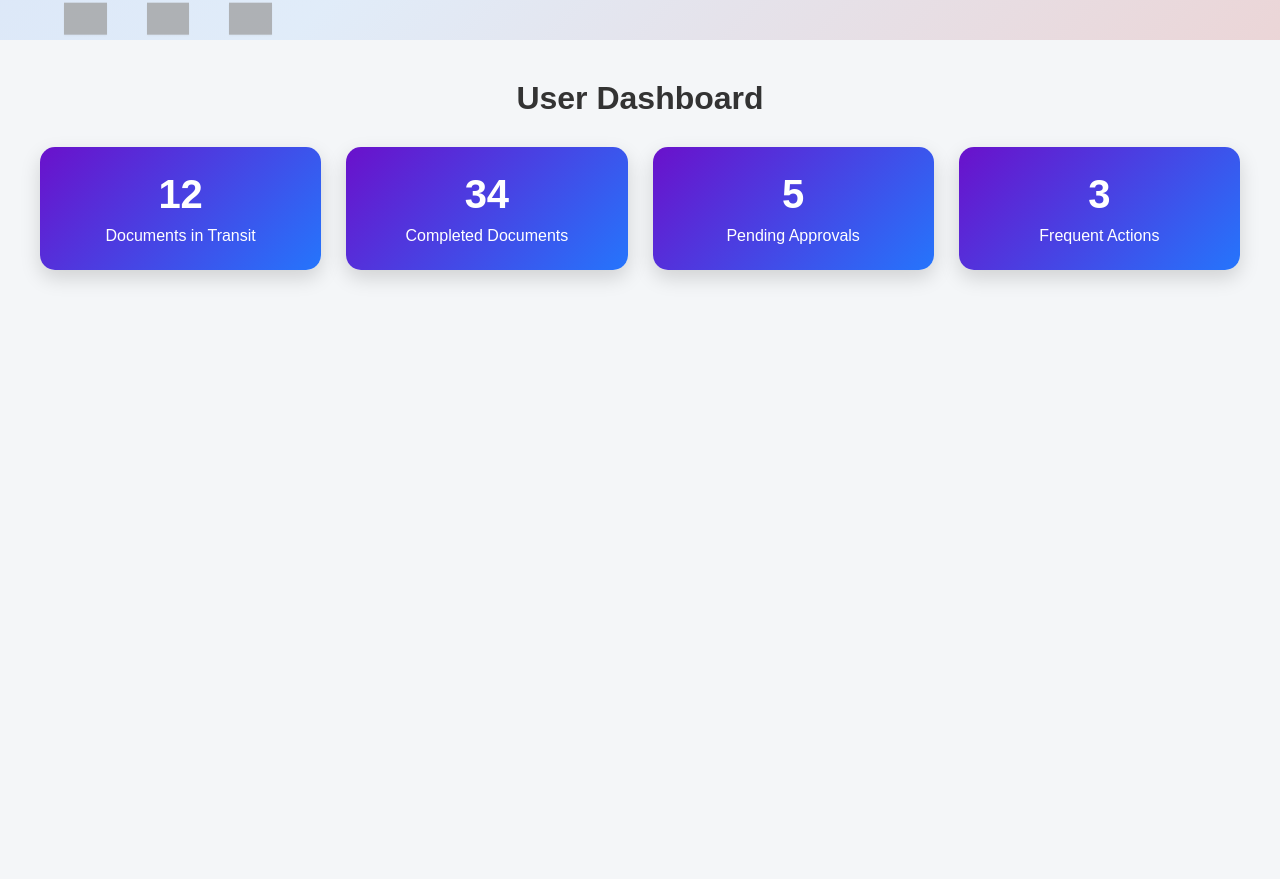
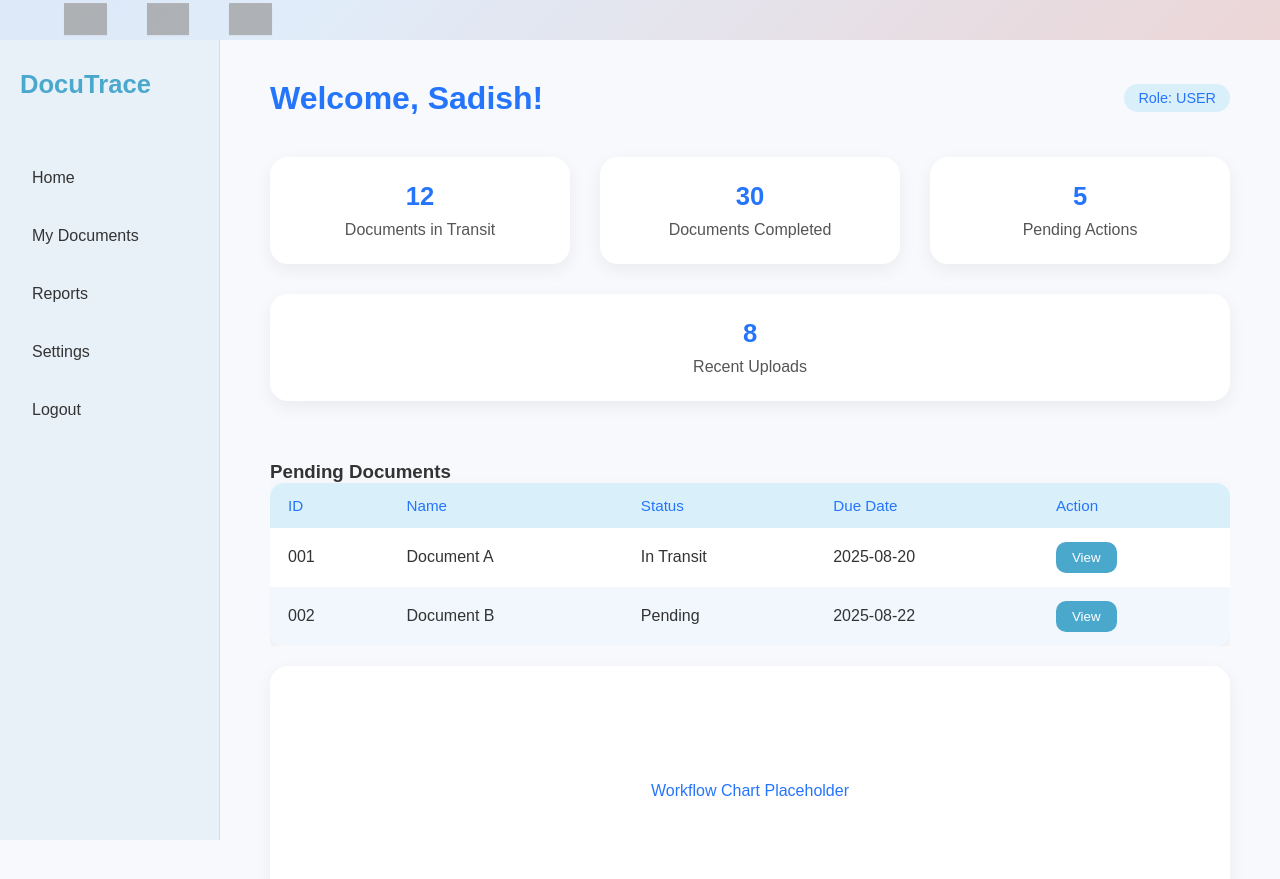
Before and after one commit to shaveenudayanga/Document-Tracking-System, a React (Vite) app in the folder frontend/: page /dashboard in a window 1280 px wide. Shown: the part 755-1634 px from the top of the page. Before the commit the page ends 1065 px from the top, so only its background shows below. Built offline with nearby package versions, Linux system fonts and the light colour scheme; no server answers; grey boxes are pictures that could not be loaded.

Commit message:
design dashboard

```diff
--- a/frontend/src/App.jsx
+++ b/frontend/src/App.jsx
@@ -65,7 +65,7 @@ function App() {
         {/* Main app - with PageShell as layout for all other routes */}
         <Route path="/" element={<PageShell />}>
           {/* Default child route for /, e.g. Dashboard */}
-          <Route index element={<Dashboard />} />
+
           <Route path="dashboard" element={<Dashboard />} />
           <Route path="documents" element={<DocumentList />} />
           <Route path="documents/:id" element={<DocumentDetails />} />
--- a/frontend/src/Pages/Dashboard/Dashboard.jsx
+++ b/frontend/src/Pages/Dashboard/Dashboard.jsx
@@ -1,35 +1,151 @@
-import React from "react";
+// src/Pages/Dashboard/Dashboard.jsx
+import React, { useState, useEffect } from "react";
 import "../../styles/Dashboard.css";
 
-const Dashboard = ({ userType }) => {
-  // Example data (replace with real API data)
+const Dashboard = () => {
+  const [role, setRole] = useState("user"); // default "user", can be "admin"
+  const [userName, setUserName] = useState("Sadish");
+
+  // Simulate fetching role from localStorage or API after login
+  useEffect(() => {
+    const tokenRole = localStorage.getItem("role"); // store "user" or "admin"
+    if (tokenRole) setRole(tokenRole);
+  }, []);
+
+  // Dummy metrics
   const userMetrics = [
     { title: "Documents in Transit", value: 12 },
-    { title: "Completed Documents", value: 34 },
-    { title: "Pending Approvals", value: 5 },
-    { title: "Frequent Actions", value: 3 },
+    { title: "Documents Completed", value: 30 },
+    { title: "Pending Actions", value: 5 },
+    { title: "Recent Uploads", value: 8 },
   ];
 
   const adminMetrics = [
-    { title: "System Logs", value: 120 },
-    { title: "Pending Approvals", value: 8 },
-    { title: "Audit Snapshots", value: 5 },
-    { title: "Active Users", value: 45 },
+    { title: "Total Documents", value: 150 },
+    { title: "Pending Approvals", value: 12 },
+    { title: "Active Users", value: 25 },
+    { title: "Overdue Documents", value: 3 },
   ];
 
-  const metrics = userType === "admin" ? adminMetrics : userMetrics;
+  return (
+    <div className="dashboard-wrapper">
+      {/* Sidebar */}
+      <aside className="sidebar">
+        <h2>DocuTrace</h2>
+        <ul>
+          <li>Home</li>
+          <li>My Documents</li>
+          <li>Reports</li>
+          {role === "admin" && <li>Admin Tools</li>}
+          <li>Settings</li>
+          <li>Logout</li>
+        </ul>
+      </aside>
 
-  return (
-    <div className="dashboard-page">
-      <h1>{userType === "admin" ? "Admin Dashboard" : "User Dashboard"}</h1>
-      <div className="dashboard-cards">
-        {metrics.map((metric, index) => (
-          <div key={index} className="dashboard-card">
-            <h2>{metric.value}</h2>
-            <p>{metric.title}</p>
-          </div>
-        ))}
-      </div>
+      {/* Main Content */}
+      <main className="dashboard-main">
+        <header className="dashboard-header">
+          <h1>Welcome, {userName}!</h1>
+          <span>Role: {role.toUpperCase()}</span>
+        </header>
+
+        {/* Metrics Cards */}
+        <section className="metrics-cards">
+          {(role === "user" ? userMetrics : adminMetrics).map((metric) => (
+            <div key={metric.title} className="metric-card">
+              <h3>{metric.value}</h3>
+              <p>{metric.title}</p>
+            </div>
+          ))}
+        </section>
+
+        {/* Tables and Charts */}
+        <section className="dashboard-content">
+          {role === "user" ? (
+            <>
+              <div className="table-container">
+                <h3>Pending Documents</h3>
+                <table>
+                  <thead>
+                    <tr>
+                      <th>ID</th>
+                      <th>Name</th>
+                      <th>Status</th>
+                      <th>Due Date</th>
+                      <th>Action</th>
+                    </tr>
+                  </thead>
+                  <tbody>
+                    <tr>
+                      <td>001</td>
+                      <td>Document A</td>
+                      <td>In Transit</td>
+                      <td>2025-08-20</td>
+                      <td>
+                        <button>View</button>
+                      </td>
+                    </tr>
+                    <tr>
+                      <td>002</td>
+                      <td>Document B</td>
+                      <td>Pending</td>
+                      <td>2025-08-22</td>
+                      <td>
+                        <button>View</button>
+                      </td>
+                    </tr>
+                  </tbody>
+                </table>
+              </div>
+              <div className="chart-placeholder">
+                Workflow Chart Placeholder
+              </div>
+            </>
+          ) : (
+            <>
+              <div className="table-container">
+                <h3>Pending Approvals</h3>
+                <table>
+                  <thead>
+                    <tr>
+                      <th>ID</th>
+                      <th>User</th>
+                      <th>Document</th>
+                      <th>Submission Date</th>
+                      <th>Action</th>
+                    </tr>
+                  </thead>
+                  <tbody>
+                    <tr>
+                      <td>101</td>
+                      <td>John</td>
+                      <td>Document X</td>
+                      <td>2025-08-12</td>
+                      <td>
+                        <button>Approve</button>
+                        <button>Reject</button>
+                      </td>
+                    </tr>
+                    <tr>
+                      <td>102</td>
+                      <td>Mary</td>
+                      <td>Document Y</td>
+                      <td>2025-08-13</td>
+                      <td>
+                        <button>Approve</button>
+                        <button>Reject</button>
+                      </td>
+                    </tr>
+                  </tbody>
+                </table>
+              </div>
+              <div className="chart-placeholder">
+                System Analytics Placeholder
+              </div>
+            </>
+          )}
+        </section>
+      </main>
     </div>
   );
 };
--- a/frontend/src/styles/Dashboard.css
+++ b/frontend/src/styles/Dashboard.css
@@ -1,48 +1,207 @@
+/* Dashboard.css - Spacious & Calm with Hover Dark Accent */
+
+/* Global Styles */
 body {
   margin: 0;
-  font-family: "Segoe UI", Tahoma, Geneva, Verdana, sans-serif;
-  background-color: #f4f6f8;
+  font-family: "Segoe UI", sans-serif;
+  background: #f7f9fc;
 }
 
-.dashboard-page {
-  padding: 40px 20px;
+.dashboard-wrapper {
+  display: flex;
+  min-height: 100vh;
+  background: #f7f9fc;
 }
 
-.dashboard-page h1 {
-  text-align: center;
-  margin-bottom: 30px;
+/* Sidebar */
+.sidebar {
+  width: 220px;
+  background: #e8f0f8;
   color: #333;
+  padding: 30px 20px;
+  display: flex;
+  flex-direction: column;
+  justify-content: flex-start;
+  border-right: 1px solid #d1dde8;
 }
 
-.dashboard-cards {
-  display: grid;
-  grid-template-columns: repeat(auto-fit, minmax(200px, 1fr));
-  gap: 25px;
-  max-width: 1200px;
-  margin: 0 auto;
+.sidebar h2 {
+  margin-bottom: 40px;
+  font-size: 1.6rem;
+  color: #4ba8cd;
 }
 
-.dashboard-card {
-  background: linear-gradient(135deg, #6a11cb, #2575fc);
-  color: white;
-  padding: 25px 20px;
-  border-radius: 15px;
-  box-shadow: 0 8px 20px rgba(0, 0, 0, 0.15);
-  text-align: center;
-  transition: transform 0.3s, box-shadow 0.3s;
+.sidebar ul {
+  list-style: none;
+  padding: 0;
 }
 
-.dashboard-card h2 {
-  font-size: 2.5rem;
-  margin-bottom: 10px;
+.sidebar li {
+  margin: 20px 0;
+  cursor: pointer;
+  padding: 10px 12px;
+  border-radius: 10px;
+  transition: all 0.2s ease;
 }
 
-.dashboard-card p {
-  font-size: 1rem;
-  font-weight: 500;
+.sidebar li:hover {
+  background: #cce4f5; /* slightly darker pastel */
+  color: #2575fc;
 }
 
-.dashboard-card:hover {
-  transform: translateY(-5px);
-  box-shadow: 0 12px 25px rgba(0, 0, 0, 0.25);
+/* Main Content */
+.dashboard-main {
+  flex: 1;
+  padding: 40px 50px;
+  display: flex;
+  flex-direction: column;
+  gap: 40px; /* spacing between sections */
 }
+
+/* Header */
+.dashboard-header {
+  display: flex;
+  justify-content: space-between;
+  align-items: center;
+}
+
+.dashboard-header h1 {
+  color: #2575fc;
+  font-size: 2rem;
+}
+
+.dashboard-header span {
+  background: #d9f0fb;
+  color: #2575fc;
+  padding: 6px 14px;
+  border-radius: 14px;
+  font-size: 0.9rem;
+}
+
+/* Metrics Cards / User Material Boxes */
+.metrics-cards {
+  display: flex;
+  gap: 30px;
+  flex-wrap: wrap;
+}
+
+.metric-card {
+  background: #ffffff;
+  padding: 25px;
+  border-radius: 18px;
+  flex: 1 1 250px;
+  text-align: center;
+  box-shadow: 0 6px 18px rgba(0, 0, 0, 0.06);
+  transition: all 0.25s ease;
+}
+
+.metric-card:hover {
+  background: #c0d9eb; /* soft dark color on hover */
+  transform: translateY(-4px);
+  box-shadow: 0 10px 22px rgba(0, 0, 0, 0.12);
+}
+
+.metric-card h3 {
+  margin: 0;
+  font-size: 1.6rem;
+  color: #2575fc;
+}
+
+.metric-card p {
+  margin: 10px 0 0;
+  color: #555;
+  font-size: 1rem;
+}
+
+/* Tables */
+.table-container {
+  margin-top: 20px;
+  overflow-x: auto;
+}
+
+table {
+  width: 100%;
+  border-collapse: collapse;
+  background: #ffffff;
+  border-radius: 14px;
+  overflow: hidden;
+  box-shadow: 0 6px 18px rgba(0, 0, 0, 0.06);
+}
+
+th,
+td {
+  padding: 14px 18px;
+  text-align: left;
+}
+
+th {
+  background: #d9f0fb;
+  color: #2575fc;
+  font-weight: 500;
+  font-size: 0.95rem;
+}
+
+tr:nth-child(even) td {
+  background: #f1f7fc;
+}
+
+tr:hover td {
+  background: #d0e8f8;
+  transition: all 0.2s ease;
+}
+
+/* Buttons */
+button {
+  padding: 8px 16px;
+  margin-right: 5px;
+  border: none;
+  border-radius: 10px;
+  cursor: pointer;
+  background: #4ba8cd;
+  color: white;
+  font-weight: 500;
+  transition: all 0.2s ease;
+}
+
+button:hover {
+  background: #2575fc;
+  transform: translateY(-2px);
+}
+
+/* Chart Placeholder */
+.chart-placeholder {
+  height: 250px;
+  background: #ffffff;
+  border-radius: 18px;
+  display: flex;
+  justify-content: center;
+  align-items: center;
+  color: #2575fc;
+  font-weight: 500;
+  box-shadow: 0 6px 18px rgba(0, 0, 0, 0.06);
+  margin-top: 20px;
+}
+
+/* Responsive */
+@media screen and (max-width: 1024px) {
+  .dashboard-wrapper {
+    flex-direction: column;
+  }
+
+  .sidebar {
+    width: 100%;
+    flex-direction: row;
+    overflow-x: auto;
+    border-right: none;
+    border-bottom: 1px solid #d1dde8;
+  }
+
+  .dashboard-main {
+    padding: 30px 20px;
+  }
+
+  .metrics-cards {
+    flex-direction: column;
+    gap: 25px;
+  }
+}
```
